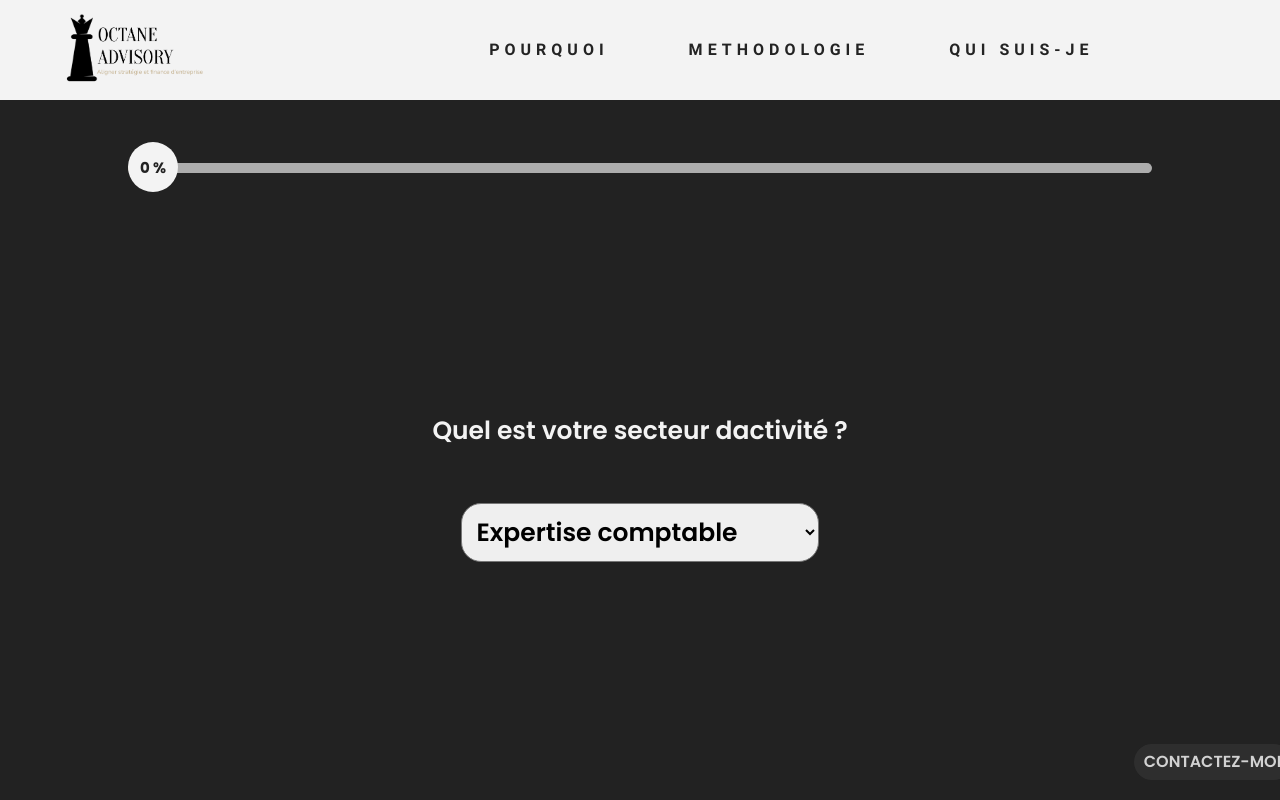
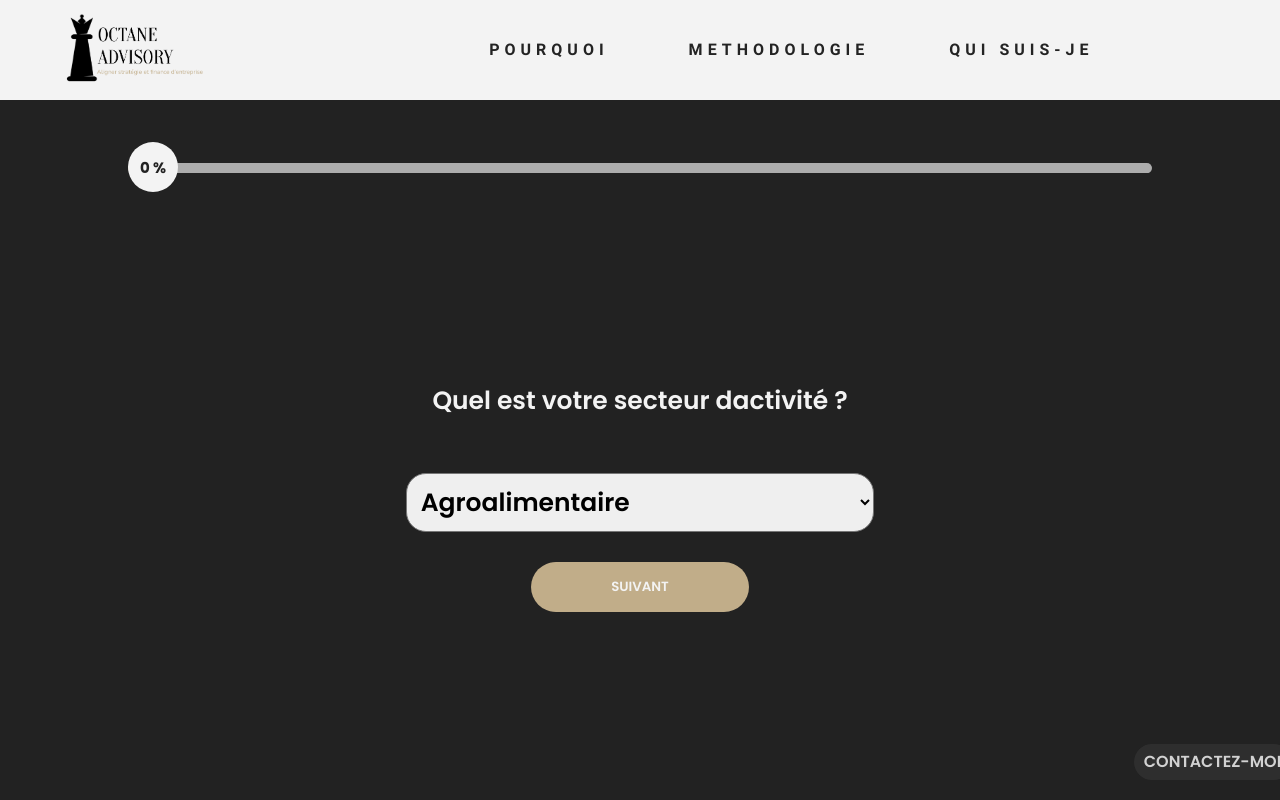
Before and after one commit to axiomdev/octaneadvisory, a React (Create React App) app: page /contact in a window 1280 px wide. Built offline with nearby package versions, Linux system fonts and the light colour scheme.

Commit message:
fix bugs with form contact

```diff
--- a/src/components/Footer.jsx
+++ b/src/components/Footer.jsx
@@ -1,8 +1,11 @@
+import linkedin from "../assets/images/linkedin.png";
+
 function Footer() {
 	return (
 		<>
 			<footer>
 				<p>2023 © Tous droit reservés. Octane Advisory</p>
+				<a href="https://www.linkedin.com/company/octane-advisory/"><img src={linkedin} className="footer-social-network" alt="logo-linkedin" /></a>
 			</footer>
 		</>
 	);
--- a/src/pages/Contact.jsx
+++ b/src/pages/Contact.jsx
@@ -6,8 +6,17 @@ function Contact() {
 	const [percent, setPercent] = useState(0);
 	const [stepLevel, setStepLevel] = useState(0);
 	const [steps, setSteps] = useState([]);
+	const [stepResponse, setStepResponse] = useState([]);
 	const messagesEndRef = useRef(null);
-	const [activitySector, setActivitySector] = useState(localStorage.getItem("1"));
+	// const [activitySector, setActivitySector] = useState(localStorage.getItem("1"));
+	const [turnover, setTurnover] = useState(localStorage.getItem("5"));
+	const [result, setResult] = useState(localStorage.getItem("6"));
+	const [expectedTurnover, setExpectedTurnover] = useState(
+		localStorage.getItem("7"),
+	);
+	const [companyName, setCompanyName] = useState(localStorage.getItem("9"));
+	const [email, setEmail] = useState(localStorage.getItem("10"));
+	const [phoneNumber, setPhoneNumber] = useState(localStorage.getItem("10"));
 
 	useEffect(() => {
 		setSteps(() => [
@@ -15,14 +24,34 @@ function Contact() {
 				id: 1,
 				type: "select",
 				name: "activity_sector",
+				display_name: "activity_sector",
 				question: "Quel est votre secteur dactivité ?",
-				values: ["Expertise comptable", "Footballeur", "Ingenieur sécyruité"],
+				values: [
+					"Agroalimentaire",
+					"Banque / Assurance",
+					"Bois / Papier / Carton / Imprimerie",
+					"BTP / Matériaux de construction",
+					"Chimie / Parachimie",
+					"Commerce / Négoce / Distribution",
+					"Édition / Communication / Multimédia",
+					"Électronique / Électricité",
+					"Études et conseils",
+					"Industrie pharmaceutique",
+					"Informatique / Télécoms",
+					"Machines et équipements / Automobile",
+					"Métallurgie / Travail du métal",
+					"Plastique / Caoutchouc",
+					"Services aux entreprises",
+					"Textile / Habillement / Chaussure",
+					"Transports / Logistique",
+				],
 				class: "block",
 			},
 			{
 				id: 2,
 				type: "select",
-				name: "activity_sector",
+				name: "since",
+				display_name: "since",
 				question: "Mon entreprise existe depuis",
 				values: ["Moins d'un an", "Entre 1 et 10 ans", "Plus de 10 ans"],
 				class: stepLevel == 2 ? "block" : "none",
@@ -30,41 +59,44 @@ function Contact() {
 			{
 				id: 3,
 				type: "select",
+				name: "effectif",
+				display_name: "effectif",
 				question: "Mon effectif salariale est compris entre",
 				values: ["10", "20", "30", "40", "50", "+50"],
 				class: stepLevel == 3 ? "block" : "none",
 			},
 			{
 				id: 4,
-				type: "select",
-				question: "Mon effectif salariale est compris entre",
-				values: ["10", "20", "30", "40", "50", "+50"],
+				type: "input",
+				name: "setTurnover",
+				display_name: "turnover",
+				question: "Mon chiffre d’affaires du dernier exercice clôturé est de :",
+				values: null,
 				class: stepLevel == 4 ? "block" : "none",
 			},
 			{
 				id: 5,
 				type: "input",
-				question: "Mon chiffre d’affaires du dernier exercice clôturé est de :",
+				name: "setResult",
+				display_name: "result",
+				question: "Mon résultat net du dernier exercice clôturé est de :",
 				values: null,
 				class: stepLevel == 5 ? "block" : "none",
 			},
 			{
 				id: 6,
 				type: "input",
-				question: "Mon résultat net du dernier exercice clôturé est de :",
+				name: "setExpectedTurnover",
+				display_name: "expectedTurnover",
+				question: "Mon chiffre d’affaires espéré pour l’exercice en cours :",
 				values: null,
 				class: stepLevel == 6 ? "block" : "none",
 			},
 			{
 				id: 7,
-				type: "input",
-				question: "Mon chiffre d’affaires espéré pour l’exercice en cours :",
-				values: null,
-				class: stepLevel == 7 ? "block" : "none",
-			},
-			{
-				id: 8,
 				type: "select",
+				name: "setTurnover",
+				display_name: "turnover",
 				question: "Qu’attendez-vous de Octane advisory ?",
 				values: [
 					"Un état des lieux de la performance actuelle de mon entreprise",
@@ -72,28 +104,34 @@ function Contact() {
 					"Un business plan pour présenter la performance future de mon entreprise",
 					"Autres demandes spécifiques",
 				],
+				class: stepLevel == 7 ? "block" : "none",
+			},
+			{
+				id: 8,
+				type: "input",
+				name: "setCompanyName",
+				display_name: "companyName",
+				question: "Nom de l’entreprise :",
+				values: null,
 				class: stepLevel == 8 ? "block" : "none",
 			},
 			{
 				id: 9,
 				type: "input",
-				question: "Nom de l’entreprise :",
+				name: "setEmail",
+				display_name: "email",
+				question: "Email",
 				values: null,
 				class: stepLevel == 9 ? "block" : "none",
 			},
 			{
 				id: 10,
 				type: "input",
-				question: "Email",
+				name: "setPhoneNumber",
+				display_name: "phoneNumber",
+				question: "Téléphone",
 				values: null,
 				class: stepLevel == 10 ? "block" : "none",
-			},
-			{
-				id: 11,
-				type: "input",
-				question: "Téléphone",
-				values: null,
-				class: stepLevel == 11 ? "block" : "none",
 			},
 		]);
 	}, [setSteps]);
@@ -105,6 +143,8 @@ function Contact() {
 			inline: "center",
 		});
 	};
+
+	console.log(stepResponse);
 
 	useEffect(scrollToBottom, [stepLevel]);
 
@@ -121,14 +161,14 @@ function Contact() {
 					/>
 					<p
 						className="p-absolute p-absolute-mobile"
-						style={{ left: (stepLevel / 11) * 90 + "%" }}
+						style={{ left: (stepLevel / 10) * 90 + "%" }}
 					>
 						{Math.round(percent)} %
 					</p>
 
 					<p
 						className="p-absolute p-absolute-desktop"
-						style={{ left: (stepLevel / 11) * 98 + "%" }}
+						style={{ left: (stepLevel / 10) * 98 + "%" }}
 					>
 						{Math.round(percent)} %
 					</p>
@@ -155,14 +195,22 @@ function Contact() {
 											steps[index].class = "none";
 											steps[index + 1].class = "block";
 										}}
+
+										id={`step-select-${step.id}`}
 									>
 										{step.values.map((quest) => (
 											// quest == localStorage.getItem(step.id) ? 'selected' : ''
-											<option key={quest} selected={quest == localStorage.getItem(step.id)}>{quest}</option>
+											<option
+												key={quest}
+												selected={quest == localStorage.getItem(step.id)}
+											>
+												{quest}
+											</option>
 										))}
 									</select>
 
 									{stepLevel != 0 ? (
+										<div class="d-flex-center">
 											<button
 												onClick={() => {
 													setPercent(((index - 1) / steps.length) * 100);
@@ -175,13 +223,70 @@ function Contact() {
 											>
 												Revenir
 											</button>
+											<button
+												className="button-input"
+												onClick={() => {
+													console.log(document.querySelector("#step-select-" + step.id).value)
+													setStepResponse(
+														localStorage.setItem(
+															step.id,
+															document.querySelector("#step-select-" + step.id).value,
+														),
+														[stepResponse],
+													);
+
+													setPercent(((index + 1) / steps.length) * 100);
+													setStepLevel(step.id);
+													steps[index].class = "none";
+													steps[index + 1].class = "block";
+												}}
+											>
+												{" "}
+												Suivant{" "}
+											</button>
+										</div>
+
 									) : (
-										""
+										<button
+												className="button-input"
+												onClick={() => {
+													console.log(document.querySelector("#step-select-" + step.id).value)
+													setStepResponse(
+														localStorage.setItem(
+															step.id,
+															document.querySelector("#step-select-" + step.id).value,
+														),
+														[stepResponse],
+													);
+
+													setPercent(((index + 1) / steps.length) * 100);
+													setStepLevel(step.id);
+													steps[index].class = "none";
+													steps[index + 1].class = "block";
+												}}
+											>
+												{" "}
+												Suivant{" "}
+											</button>
 									)}
 								</div>
 							</div>
 						);
 					} else if (step.type == "input" && step.class == "block") {
+						if (step.display_name == "turnover") {
+							var valueInput = turnover;
+						} else if (step.display_name == "phoneNumber") {
+							var valueInput = phoneNumber;
+						} else if (step.display_name == "expectedTurnover") {
+							var valueInput = expectedTurnover;
+						} else if (step.display_name == "email") {
+							var valueInput = email;
+						} else if (step.display_name == "companyName") {
+							var valueInput = companyName;
+						} else if (step.display_name == "result") {
+							var valueInput = result;
+						}
+
 						return (
 							<div
 								key={step.id}
@@ -195,10 +300,23 @@ function Contact() {
 
 									<input
 										className="input"
+										id={`step-input-${step.id}`}
+										value={valueInput}
 										onChange={(event) => {
-											localStorage.setItem(step.id, event.target.value);
+											if (step.display_name == "turnover") {
+												setTurnover(event.target.value);
+											} else if (step.display_name == "phoneNumber") {
+												setPhoneNumber(event.target.value);
+											} else if (step.display_name == "expectedTurnover") {
+												setExpectedTurnover(event.target.value);
+											} else if (step.display_name == "email") {
+												setEmail(event.target.value);
+											} else if (step.display_name == "companyName") {
+												setCompanyName(event.target.value);
+											} else if (step.display_name == "result") {
+												setResult(event.target.value);
+											}
 										}}
-										value={localStorage.getItem(step.id)}
 									/>
 
 									<div className="d-flex-center">
@@ -216,6 +334,15 @@ function Contact() {
 										<button
 											className="button-input"
 											onClick={() => {
+												setStepResponse(
+													localStorage.setItem(
+														step.id,
+														document.querySelector("#step-input-" + step.id)
+															.value,
+													),
+													[stepResponse],
+												);
+
 												setPercent(((index + 1) / steps.length) * 100);
 												setStepLevel(step.id);
 												steps[index].class = "none";
@@ -232,7 +359,54 @@ function Contact() {
 					}
 				})}
 
-				{stepLevel == 11 ? <div>Etape Finale</div> : ""}
+				{stepLevel == 10
+					? ({
+							id: 3,
+							type: "select",
+							name: "effectif",
+							display_name: "effectif",
+							question: "Mon effectif salariale est compris entre",
+							values: ["10", "20", "30", "40", "50", "+50"],
+							class: stepLevel == 3 ? "block" : "none",
+					  },
+					  {
+							id: 4,
+							type: "select",
+							name: "setTurnover",
+							display_name: "turnover",
+							question: "Mon effectif salariale est compris entre",
+							values: ["10", "20", "30", "40", "50", "+50"],
+							class: stepLevel == 4 ? "block" : "none",
+					  },
+					  (
+							<div class="recap">
+								<h1>Etape Finale</h1>
+								<p>Secteur d'actvité : {localStorage.getItem("1")}</p>
+								<p>
+									Mon entreprise existe depuis : {localStorage.getItem("2")}
+								</p>
+								<p>Effectif : {localStorage.getItem("3")}</p>
+
+								<p>Numéro de telephone : {phoneNumber}</p>
+								<p>Chiffre d'affaire esperé :{expectedTurnover}</p>
+								<p>Resulat : {result}</p>
+								<p>Email : {email}</p>
+								<p>Société : {companyName}</p>
+
+								<button
+									onClick={() => {
+										setPercent((9 / steps.length) * 100);
+										setStepLevel(9);
+										steps[9].class = "none";
+										steps[9].class = "block";
+									}}
+									className="button-cancel"
+								>
+									Revenir
+								</button>
+							</div>
+					  ))
+					: ""}
 				<div ref={messagesEndRef} />
 			</div>
 		</div>
--- a/src/pages/Home.jsx
+++ b/src/pages/Home.jsx
@@ -188,7 +188,7 @@ function Home() {
 					</div>
 				</section>
 
-				<section className="margin-left-right">
+				<section className="margin-left-right margin-top-bottom">
 					<div class="double-titles text-center methodology" id="methodologie">
 						<h2 className="title-methodology">
 							<span>Notre </span> méthodologie
```
Also changed, not shown: src/assets/css/App.css (+15 -2 lines), src/assets/images/linkedin.png (added). Lines whose indentation alone changed are shown as unchanged.
